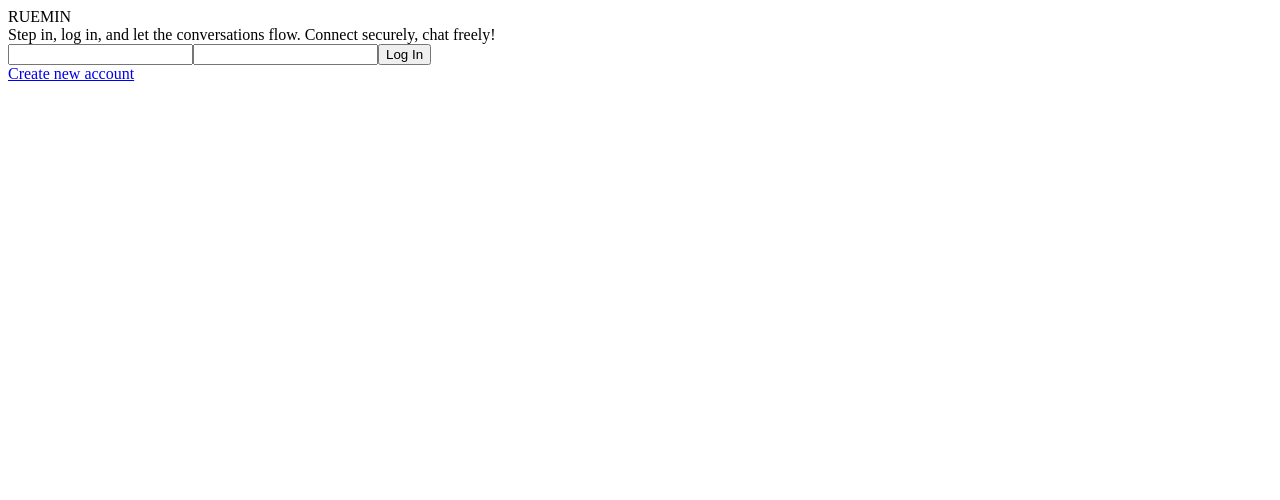
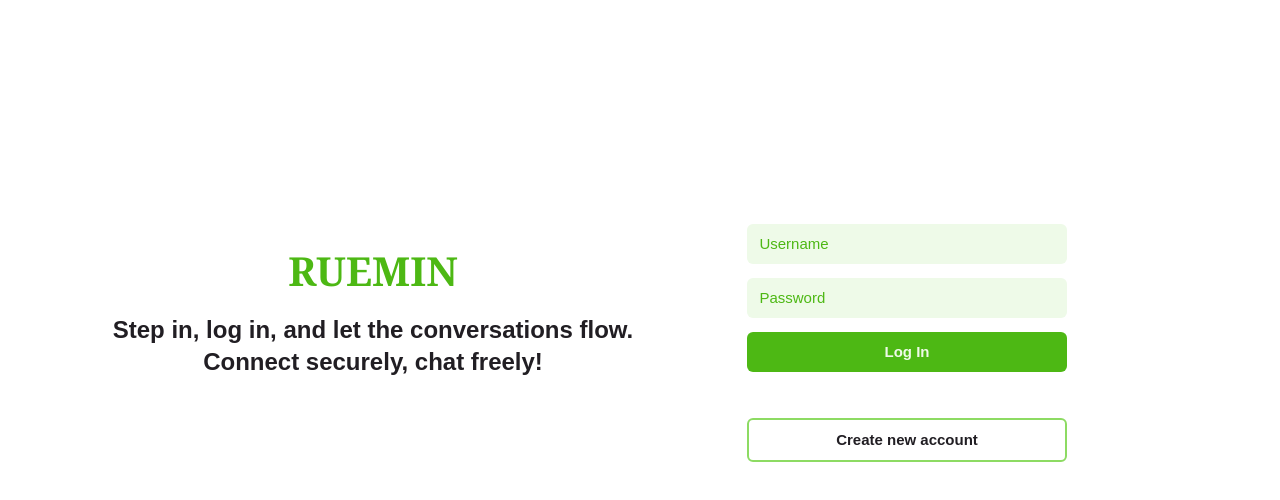
Before and after one commit to JosephDuvvani/ruemin, a React (Vite) app: page /login in a window 1280 px wide. Shown: the top 500 px of the page. Built offline with nearby package versions, Linux system fonts and the light colour scheme.

Commit message:
Add CSS styles to the Authentication pages

```diff
--- a/src/App.jsx
+++ b/src/App.jsx
@@ -5,6 +5,7 @@ import { UserProvider } from "./context/user-context";
 import Cookies from "universal-cookie";
 import { jwtDecode } from "jwt-decode";
 import fetchToken from "./utils/refresh-auth";
+import "./assets/styles/global.css";
 
 function App() {
   const [user, setUser] = useState();
--- /dev/null
+++ b/src/assets/styles/auth-forms.css
@@ -0,0 +1,130 @@
+/* Block */
+.auth {
+  display: grid;
+  grid-auto-rows: min-content;
+  justify-items: center;
+  align-items: center;
+  padding: 5rem 1rem;
+}
+
+/* Elements */
+.auth__title {
+  font-family: Cambria, Cochin, Georgia, Times, "Times New Roman", serif;
+  font-size: 2.5rem;
+  font-weight: 600;
+  color: var(--title-green);
+}
+
+.auth__tag {
+  max-width: 35rem;
+  margin-top: 1rem;
+  font-size: 1.5rem;
+  font-weight: 600;
+  text-align: center;
+}
+
+.auth__form {
+  display: grid;
+  gap: 0.875rem;
+  width: clamp(15rem, 100%, 20rem);
+  margin-top: 4rem;
+}
+
+.auth__form__input {
+  background-color: var(--green-50);
+  padding: 0.5rem 0.65rem;
+  border: 2px solid transparent;
+  border-radius: var(--border-rad-input);
+  width: 100%;
+}
+
+.auth__form__input::placeholder {
+  color: var(--green-600);
+}
+
+.auth__form__input:focus {
+  outline: none;
+  border: 2px solid var(--green-500);
+}
+
+.auth__form__btn {
+  background-color: var(--green-600);
+  padding: calc(0.5rem + 2px) 0.65rem;
+  border: none;
+  border-radius: var(--border-rad-button);
+  color: var(--green-50);
+  font-weight: 600;
+  cursor: pointer;
+  transition: background 150ms ease-in-out;
+}
+
+.auth__form__btn:hover,
+.auth__form__btn:focus {
+  outline: none;
+  background-color: var(--green-800);
+}
+
+.auth__form__link {
+  display: block;
+  background-color: transparent;
+  border: 2px solid var(--green-300);
+  margin-top: 2rem;
+  text-decoration: none;
+  text-align: center;
+  color: inherit;
+}
+
+.auth__form__link:hover,
+.auth__form__link:focus {
+  background-color: var(--green-50);
+}
+
+.auth__error {
+  margin-top: 1rem;
+  background-color: var(--clr-red);
+  padding: 1em 0.5em;
+  width: 100%;
+  max-width: 20rem;
+  font-size: var(--fs-form-error);
+  color: var(--green-50);
+  text-align: center;
+}
+
+/* Modifiers */
+.auth__error--signup {
+  margin-top: 0.5em;
+  background-color: var(--clr-red);
+  padding: 0.2em 0.5em;
+  width: 100%;
+  max-width: 20rem;
+  font-size: var(--fs-form-error);
+  color: var(--green-50);
+}
+
+/* Media Queries */
+
+@media (min-width: 900px) {
+  .auth {
+    grid-template-columns: 1fr 1fr;
+    grid-auto-rows: min-content;
+    max-width: 1100px;
+    margin: 5rem auto;
+  }
+
+  .auth__title {
+    grid-row: 2;
+  }
+
+  .auth__tag {
+    grid-row: 3;
+  }
+
+  .auth__form {
+    grid-row: 1/5;
+    grid-column: 2;
+  }
+
+  .auth__error {
+    grid-column: 2;
+  }
+}
--- /dev/null
+++ b/src/assets/styles/global.css
@@ -0,0 +1,75 @@
+/* Resets */
+
+* {
+  margin: 0;
+  padding: 0;
+}
+
+*,
+*::before,
+*::after {
+  box-sizing: border-box;
+}
+
+button,
+input {
+  font: inherit;
+  color: inherit;
+}
+
+p,
+h1,
+h2,
+h3,
+h4,
+h5,
+h6 {
+  overflow-wrap: break-word;
+}
+
+p {
+  text-wrap: pretty;
+}
+
+#root {
+  isolation: isolate;
+}
+
+/* Variables */
+:root {
+  --green-50: #eefae8;
+  --green-100: #caefb7;
+  --green-200: #b1e794;
+  --green-300: #8ddb63;
+  --green-400: #77d545;
+  --green-500: #55ca16;
+  --green-600: #4db814;
+  --green-700: #3c8f10;
+  --green-800: #2f6f0c;
+  --green-900: #245509;
+
+  --clr-red: #c41414;
+  --title-green: var(--green-600);
+  --bg-deemphasized: #f2f4f7;
+
+  --clr-body: #211e23;
+  --fs-body: 0.9375rem;
+  --fs-form-error: 0.875rem;
+
+  --border-rad-input: 6px;
+  --border-rad-button: 6px;
+}
+
+/* Global */
+body {
+  background-color: #fff;
+  font-family: sans-serif;
+  font-size: var(--fs-body);
+  color: var(--clr-body);
+  line-height: 1.34;
+}
+
+/* Utility Classes */
+.h-100v {
+  min-height: 100svh;
+}
--- a/src/pages/login.jsx
+++ b/src/pages/login.jsx
@@ -4,6 +4,7 @@ import Cookies from "universal-cookie";
 import isAuth from "../utils/guardAuth";
 import { jwtDecode } from "jwt-decode";
 import UserContext from "../context/user-context";
+import "../assets/styles/auth-forms.css";
 
 const Login = () => {
   const [username, setUsername] = useState();
@@ -56,29 +57,36 @@ const Login = () => {
   };
 
   return (
-    <div className="auth">
-      <div className="auth__title">RUEMIN</div>
-      <div className="auth__tag">
-        Step in, log in, and let the conversations flow. Connect securely, chat
-        freely!
-      </div>
+    <div>
+      <div className="auth h-100v">
+        <h1 className="auth__title">RUEMIN</h1>
+        <h2 className="auth__tag">
+          Step in, log in, and let the conversations flow. Connect securely,
+          chat freely!
+        </h2>
         <form onSubmit={handleSubmit} className="auth__form">
           <input
+            className="auth__form__input"
             type="text"
             name="username"
+            placeholder="Username"
+            autoComplete="off"
             onChange={(e) => setUsername(e.target.value)}
           />
           <input
+            className="auth__form__input"
             type="password"
             name="password"
+            placeholder="Password"
             onChange={(e) => setPassword(e.target.value)}
           />
 
-        <button className="btn">Log In</button>
+          <button className="auth__form__btn">Log In</button>
+          <Link to={"../signup"} className="auth__form__link auth__form__btn">
+            Create new account
+          </Link>
         </form>
         {error && <div className="auth__error">{error.msg}</div>}
-      <div className="btn">
-        <Link to={"../signup"}>Create new account</Link>
       </div>
     </div>
   );
--- a/src/pages/signup.jsx
+++ b/src/pages/signup.jsx
@@ -60,30 +60,34 @@ const Signup = () => {
   };
 
   return (
-    <div className="auth">
+    <div>
+      <div className="auth h-100v">
         <div className="auth__title">RUEMIN</div>
         <div className="auth__tag">
-        Step up, sign up, and let the conversations flow. Connect securely, chat
-        freely!
+          Step up, sign up, and let the conversations flow. Connect securely,
+          chat freely!
         </div>
         <form onSubmit={handleSubmit} className="auth__form">
           <div className="input-wrapper">
             <label>
               <input
+                className="auth__form__input"
                 type="text"
                 name="username"
                 aria-label="Your username"
                 placeholder="Username"
+                autoComplete="off"
                 onChange={(e) => setUsername(e.target.value)}
               />
               {error && error.path === "username" && (
-              <div className="auth__error">{error.msg}</div>
+                <div className="auth__error--signup">{error.msg}</div>
               )}
             </label>
           </div>
           <div className="input-wrapper">
             <label>
               <input
+                className="auth__form__input"
                 type="password"
                 name="password"
                 aria-label="Your password"
@@ -91,43 +95,51 @@ const Signup = () => {
                 onChange={(e) => setPassword(e.target.value)}
               />
               {error && error.path === "password" && (
-              <div className="auth__error">{error.msg}</div>
+                <div className="auth__error--signup">{error.msg}</div>
               )}
             </label>
           </div>
           <div className="input-wrapper">
             <label>
               <input
+                className="auth__form__input"
                 type="text"
                 name="firstname"
                 aria-label="Your firstname"
                 placeholder="Firstname"
+                autoComplete="off"
                 onChange={(e) => setFirstname(e.target.value)}
               />
               {error && error.path === "firstname" && (
-              <div className="auth__error">{error.msg}</div>
+                <div className="auth__error--signup">{error.msg}</div>
               )}
             </label>
           </div>
           <div className="input-wrapper">
             <label>
               <input
+                className="auth__form__input"
                 type="text"
                 name="lastname"
                 aria-label="Your lastname"
                 placeholder="Lastname"
+                autoComplete="off"
                 onChange={(e) => setLastname(e.target.value)}
               />
               {error && error.path === "lastname" && (
-              <div className="auth__error">{error.msg}</div>
+                <div className="auth__error--signup">{error.msg}</div>
               )}
             </label>
           </div>
 
-        <button className="btn">Sign Up</button>
+          <button className="auth__form__btn">Sign Up</button>
+
+          <div className="btn">
+            <Link to={"../login"} className="auth__form__link auth__form__btn">
+              Log In
+            </Link>
+          </div>
         </form>
-      <div className="btn">
-        <Link to={"../login"}>Log In</Link>
       </div>
     </div>
   );
```
Lines whose indentation alone changed are shown as unchanged.
